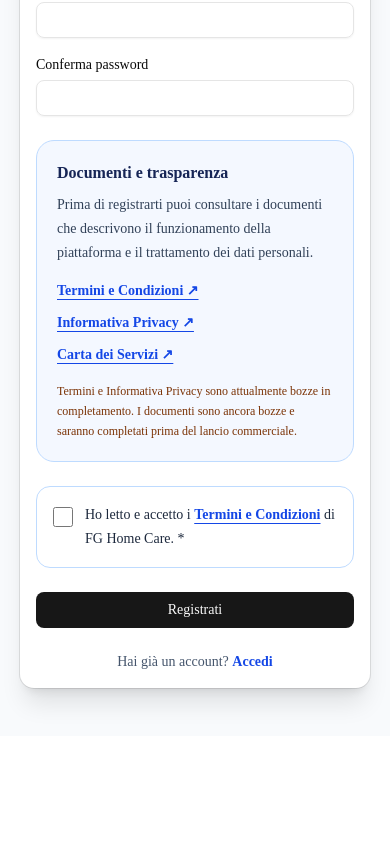
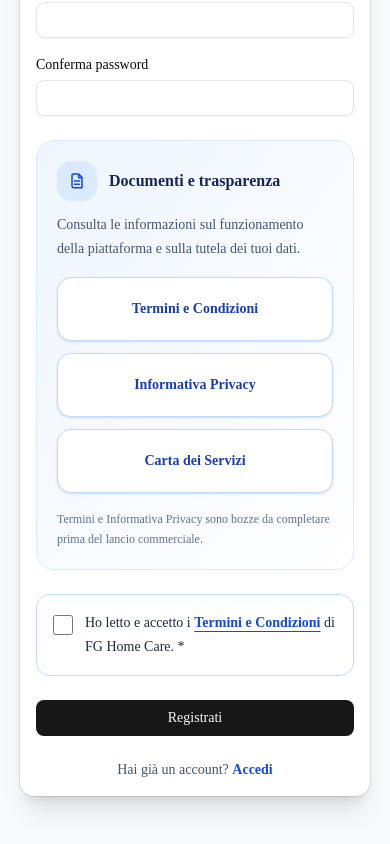
Before and after one commit to Francescogenovese9-oss/fg-home-care, a Next.js app: page /register in a window 390 px wide. Shown: the part 958-1802 px from the top of the page. Before the commit the page ends 1694 px from the top, so only its background shows below. Built offline with nearby package versions, Linux system fonts and the light colour scheme.

Commit message:
Polish registration legal documents with clean responsive cards

```diff
--- a/components/auth/RegisterForm.tsx
+++ b/components/auth/RegisterForm.tsx
@@ -432,22 +432,37 @@ export default function RegisterForm() {
             </div>
           )}
 
-          <section aria-labelledby="registration-documents" className="rounded-2xl border border-blue-200 bg-blue-50/70 p-5">
-            <h3 id="registration-documents" className="text-base font-bold text-blue-950">
-              Documenti e trasparenza
-            </h3>
-            <p className="mt-2 text-sm leading-6 text-slate-700">
-              Prima di registrarti puoi consultare i documenti che descrivono il funzionamento
-              della piattaforma e il trattamento dei dati personali.
+          <section aria-labelledby="registration-documents" className="rounded-2xl border border-blue-100 bg-gradient-to-br from-blue-50 to-white p-5 sm:p-6">
+            <div className="flex items-center gap-3">
+              <span aria-hidden="true" className="flex h-10 w-10 items-center justify-center rounded-xl bg-blue-100 text-blue-700">
+                <svg viewBox="0 0 24 24" fill="none" stroke="currentColor" strokeWidth="1.8" className="h-5 w-5">
+                  <path strokeLinecap="round" strokeLinejoin="round" d="M8 3.5h6l4 4V20H8a2 2 0 0 1-2-2V5.5a2 2 0 0 1 2-2Z M14 3.5V8h4 M9 12h6 M9 16h6" />
+                </svg>
+              </span>
+              <h3 id="registration-documents" className="text-base font-bold text-blue-950">Documenti e trasparenza</h3>
+            </div>
+            <p className="mt-3 text-sm leading-6 text-slate-600">
+              Consulta le informazioni sul funzionamento della piattaforma e sulla tutela dei tuoi dati.
             </p>
-            <ul className="mt-4 space-y-3 text-sm font-semibold">
-              <li><Link href="/termini-e-condizioni" target="_blank" rel="noopener noreferrer" className="text-blue-700 underline underline-offset-4 hover:text-blue-900">Termini e Condizioni ↗</Link></li>
-              <li><Link href="/privacy" target="_blank" rel="noopener noreferrer" className="text-blue-700 underline underline-offset-4 hover:text-blue-900">Informativa Privacy ↗</Link></li>
-              <li><Link href="/carta-dei-servizi" target="_blank" rel="noopener noreferrer" className="text-blue-700 underline underline-offset-4 hover:text-blue-900">Carta dei Servizi ↗</Link></li>
-            </ul>
-            <p className="mt-4 text-xs leading-5 text-amber-900">
-              Termini e Informativa Privacy sono attualmente bozze in completamento.
-              I documenti sono ancora bozze e saranno completati prima del lancio commerciale.
+            <div className="mt-4 grid gap-3 sm:grid-cols-3">
+              {[
+                { href: "/termini-e-condizioni", label: "Termini e Condizioni" },
+                { href: "/privacy", label: "Informativa Privacy" },
+                { href: "/carta-dei-servizi", label: "Carta dei Servizi" },
+              ].map((document) => (
+                <Link
+                  key={document.href}
+                  href={document.href}
+                  target="_blank"
+                  rel="noopener noreferrer"
+                  className="flex min-h-16 items-center justify-center rounded-xl border border-blue-200 bg-white px-4 py-3 text-center text-sm font-semibold text-blue-800 shadow-sm transition hover:border-blue-400 hover:bg-blue-50 focus-visible:outline focus-visible:outline-2 focus-visible:outline-offset-2 focus-visible:outline-blue-600"
+                >
+                  {document.label}
+                </Link>
+              ))}
+            </div>
+            <p className="mt-4 text-xs leading-5 text-slate-500">
+              Termini e Informativa Privacy sono bozze da completare prima del lancio commerciale.
             </p>
           </section>
 
```
